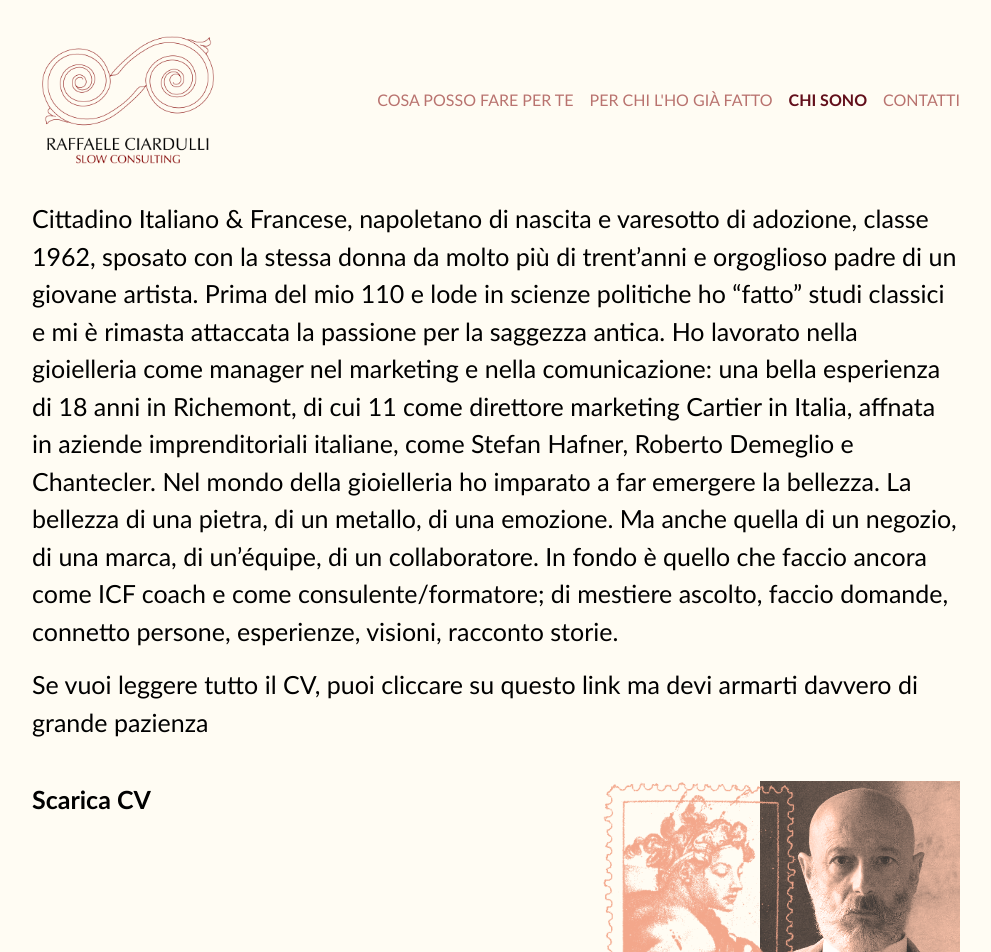
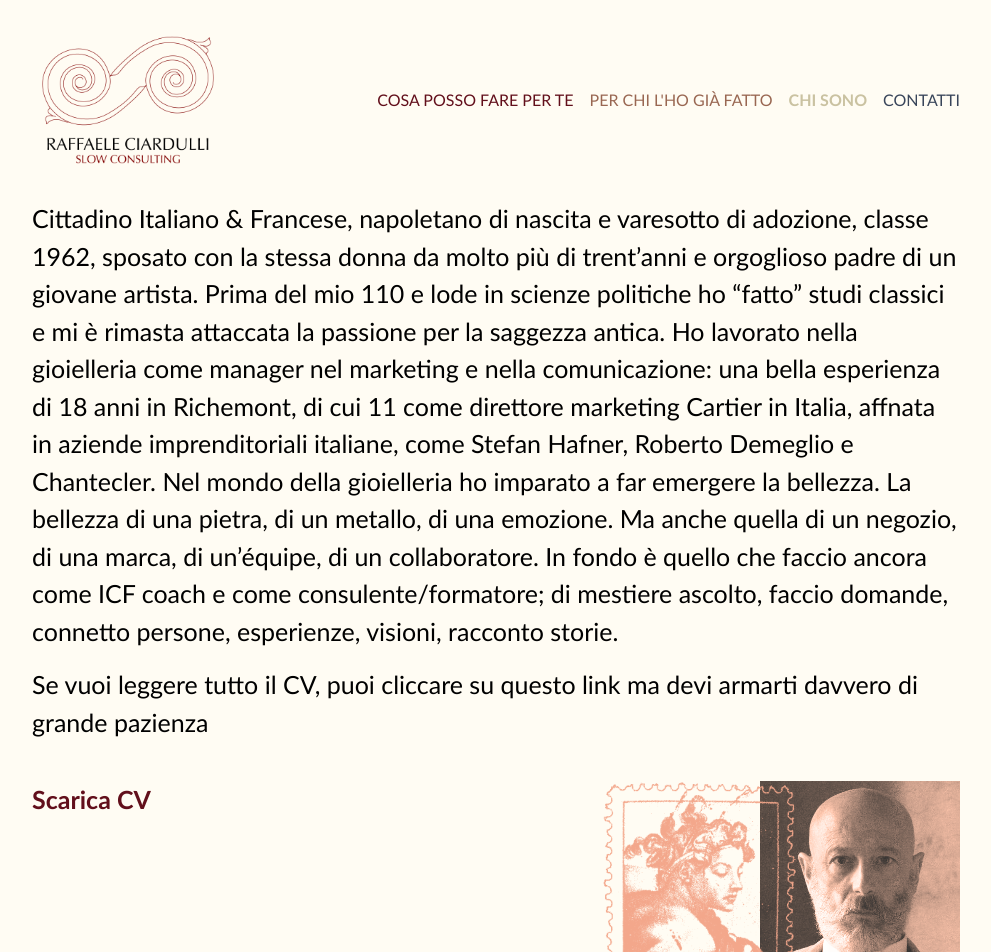
Before and after one commit to Eedma/slow-consulting, a Next.js app: page /about in a window 1280 px wide. Shown: the top 952 px of the page, without its empty margins (144-1135 px from the left). Built offline with nearby package versions, Linux system fonts and the light colour scheme.

Commit message:
desktop minor fixes

```diff
--- a/src/app/about/page.tsx
+++ b/src/app/about/page.tsx
@@ -30,7 +30,7 @@ export default function AboutPage() {
             <div className="my-10 flex justify-between md:flex-row flex-col">
                 <div>
                     <a href="/CV.pdf" download>
-                        <h4 className="m-0">Scarica CV</h4>
+                        <h4 className="m-0 text-[#620F1B]">Scarica CV</h4>
                     </a>
                 </div>
 
@@ -51,7 +51,7 @@ export default function AboutPage() {
                 </div>
             </div>
             <div>
-                <h4>Credits</h4>
+                <h4 className="text-[#39455A]">Credits</h4>
                 <p>
                     Vinicius de Moraes ha scritto che la vita è l’arte
                     dell’incontro e nella mia vita ho avuto il privilegio di
--- a/src/app/layout.tsx
+++ b/src/app/layout.tsx
@@ -17,8 +17,8 @@ export default function RootLayout({
         <html lang="en">
             <body>
                 <div className="flex flex-col justify-between min-h-screen">
-                    <div className="flex-1 lg:max-w-[960px] lg:mx-auto content-center px-4">
-                        <Navbar />
+                    <Navbar />
+                    <div className="flex-1 md:max-w-[960px] md:mx-auto content-center px-4">
                         {children}
                     </div>
                     <Footer />
--- a/src/components/Navbar.tsx
+++ b/src/components/Navbar.tsx
@@ -12,10 +12,20 @@ import Image from "next/image";
 import { usePathname } from "next/navigation";
 
 const navigation = [
-    { name: "cosa posso fare per te", href: "services", current: true },
-    { name: "per chi l'ho già fatto", href: "clients", current: false },
-    { name: "chi sono", href: "about", current: false },
-    { name: "contatti", href: "contacts", current: false },
+    {
+        name: "cosa posso fare per te",
+        href: "services",
+        current: true,
+        color: "#620F1B",
+    },
+    {
+        name: "per chi l'ho già fatto",
+        href: "clients",
+        current: false,
+        color: "#996752",
+    },
+    { name: "chi sono", href: "about", current: false, color: "#CAC2A1" },
+    { name: "contatti", href: "contacts", current: false, color: "#39455A" },
 ];
 
 function classNames(...classes: string[]) {
@@ -34,9 +44,9 @@ export default function Navbar() {
         <Disclosure as="nav" className="transparent">
             {({ open }) => (
                 <>
-                    <div className="mx-auto max-w-7xl">
+                    <div className="md:max-w-[960px] md:mx-auto mx-auto px-4">
                         <div className="relative flex items-center justify-between">
-                            <div className="h-[25vh] w-[15vw] relative">
+                            <div className="h-[12vh] w-[25vw] md:h-[25vh] md:w-[15vw] relative">
                                 <Link href={"/"}>
                                     <Image
                                         src="/logo.png"
@@ -85,10 +95,11 @@ export default function Navbar() {
                                                 href={`/${item.href}`}
                                                 className={classNames(
                                                     pathname.includes(item.href)
-                                                        ? "font-bold text-dark-red"
+                                                        ? `font-bold`
                                                         : "font-medium text-light-red",
                                                     "uppercase"
                                                 )}
+                                                style={{ color: item.color }}
                                                 aria-current={
                                                     item.href === path
                                                         ? "page"
```
